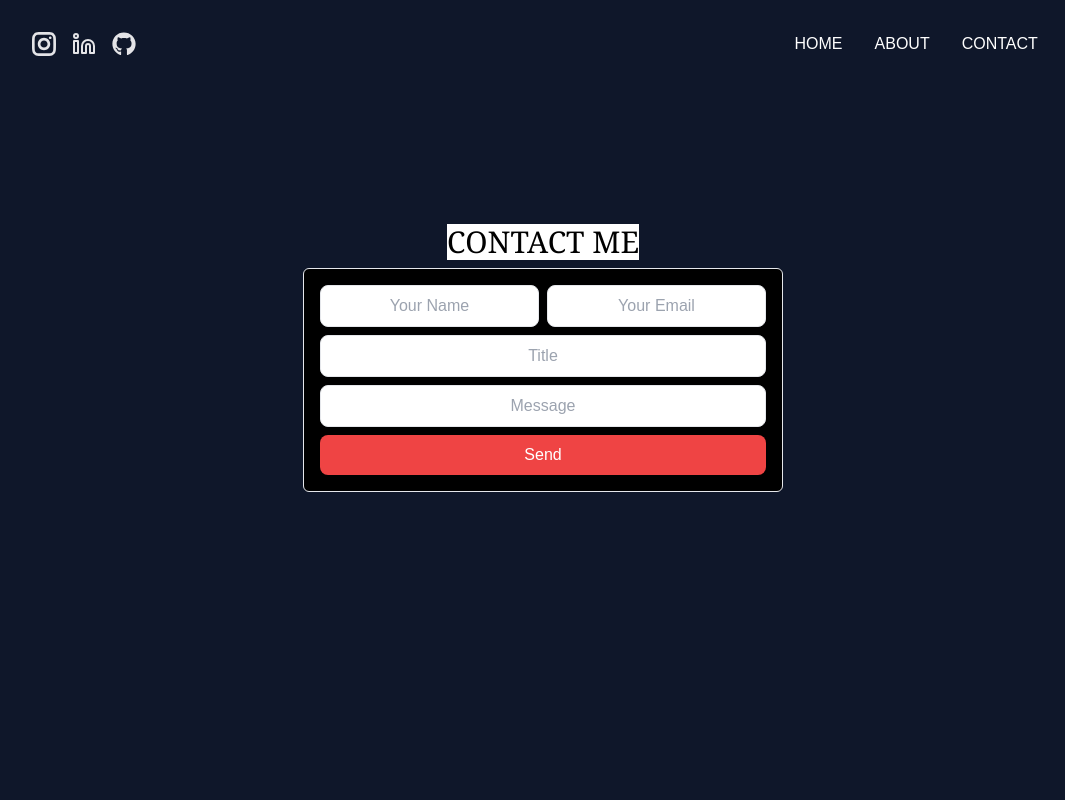
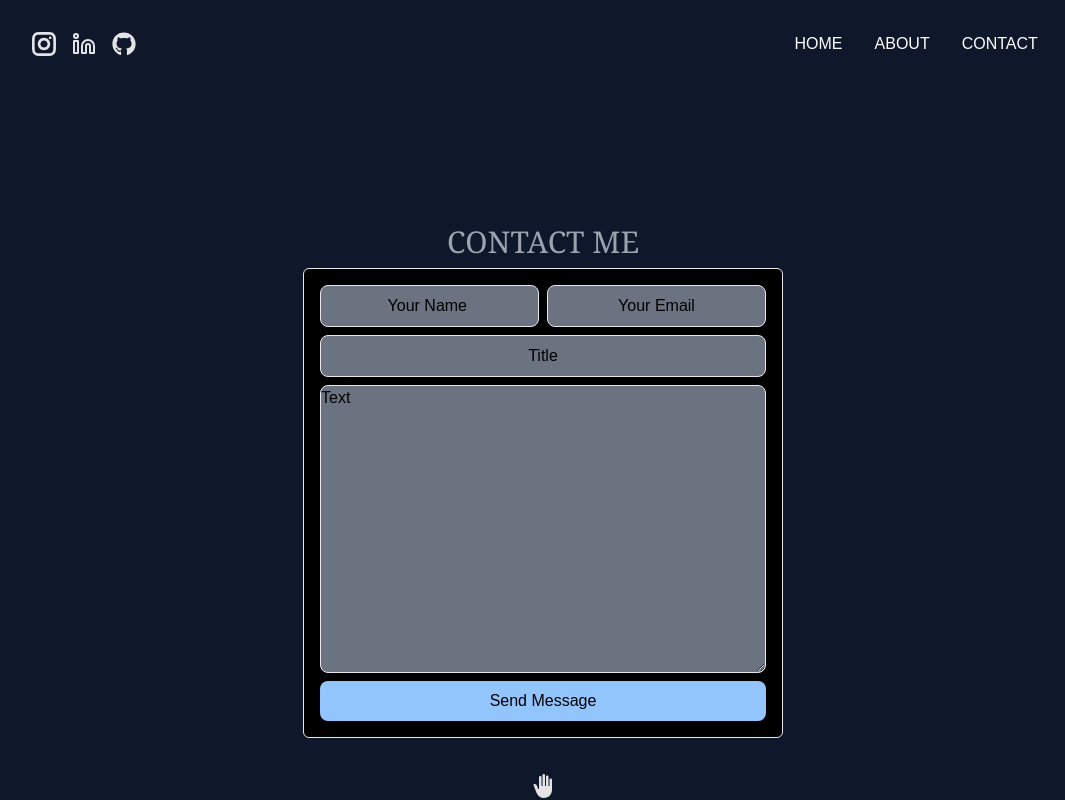
Before and after one commit to Tommy-Pamilo/Portfolio, a React (Create React App) app: page /Contact in a window 1280 px wide. Shown: the whole page, without its empty margins (97-1162 px from the left). Built offline with nearby package versions, Linux system fonts and the light colour scheme.

Commit message:
Initial commit

```diff
--- a/src/firebase/firebaseServices.ts
+++ b/src/firebase/firebaseServices.ts
@@ -1,6 +1,6 @@
 import { FirebaseApp, initializeApp } from "firebase/app";
 import { getAnalytics } from "firebase/analytics";
-
+import { getFirestore } from "firebase/firestore";
 
 const firebaseConfig = {
   apiKey: "AIzaSyCz13ymIBO0bpdX-QB2uLYjSEocjWxWDeo",
@@ -22,21 +22,20 @@ const InitializeApp = () => {
   return FirebaseInstance;
 };
 
-// const GetFirebaseInstance = () => {
-//     const firebaseInstance = InitializeApp();
+const GetFirestoreInstance = () => {
+  const firebaseInstance = InitializeApp();
 
-//     return getFirestore(firebaseInstance);
-// };
+  return getFirestore(firebaseInstance);
+};
 
 const GetAnalytics = () => {
-
   const firebaseInstance = InitializeApp();
 
   return getAnalytics(firebaseInstance);
 };
 
 const firebaseServices = {
-    // getFirestoreInstance: GetFirestoreInstance,
+  getFirestoreInstance: GetFirestoreInstance,
   getAnalytics: GetAnalytics
 };
 
--- a/src/sites/Contact.tsx
+++ b/src/sites/Contact.tsx
@@ -1,21 +1,85 @@
-import React from "react";
+import React, { useRef } from "react";
+import { addDoc, collection, } from "firebase/firestore";
+import firebaseServices from "../firebase/firebaseServices";
+import { MdBackHand } from "react-icons/md";
+import { FcApproval } from "react-icons/fc";
+import { compileFunction } from "vm";
 
+const firestore = firebaseServices.getFirestoreInstance();
 const Contact: React.FC = () => {
+
+  const NameRef = useRef<HTMLInputElement>(null);
+  const EmailRef = useRef<HTMLInputElement>(null);
+  const TitleRef = useRef<HTMLInputElement>(null);
+  const MessageRef = useRef<HTMLTextAreaElement>(null);
+
+  const Submit = () => {
+    const Name = NameRef.current?.value;
+    const Email = EmailRef.current?.value;
+    const Title = TitleRef.current?.value;
+    const Message = MessageRef.current?.value;
+    const contactRef = collection(firestore, "contact");
+
+    if (!Name || !Email || !Title || !Message) {
+      alert("Please fill all the fields");
+      return;
+    };
+
+    if (!validateEmail(Email)) {
+      alert("Please enter a valid email");
+      return;
+    };
+
+
+    return addDoc(contactRef, {
+      Name,
+      Email,
+      Title,
+      Message,
+      date: new Date().toISOString()
+    }).then(() => {
+      alert("Message sent");
+      NameRef.current!.value = "";
+      EmailRef.current!.value = "";
+      TitleRef.current!.value = "";
+      MessageRef.current!.value = "";
+    }).catch(() => {
+      alert("Something went wrong please try again or contact me on my social media");
+    });
+  };
+
   document.title = "Contact Me";
-  const inputStyle = "rounded-lg text-center p-2 focus:outline-none border focus:border-red-500";
-
+  const inputStyle = "rounded-lg text-center bg-gray-500 text-black placeholder:text-black p-2 focus:outline-none border ";
   return (
     <div className="flex flex-col justify-center items-center mt-40">
-      <h1 className="font-serif text-3xl bg-white select-none text-black my-2 w-max ">CONTACT ME</h1>
+      <h1 className="font-serif text-3xl  select-none text-gray-400 my-2 w-max ">CONTACT ME</h1>
       <div className="w-[30rem] bg-black grid grid-cols-2 gap-2 p-4 rounded-md border">
-        <input placeholder="Your Name" className={inputStyle} type="text" />
-        <input placeholder="Your Email" className={inputStyle} type="text" />
-        <input placeholder="Title" className={inputStyle + " col-span-2"} type="text" />
-        <input placeholder="Message" className={inputStyle + " col-span-2"} type="text" />
-        <button className="rounded-lg text-center p-2 bg-red-500 text-white col-span-2">Send</button>
+        <input placeholder="Your Name " className={inputStyle + " focus:border-green-400"} type="text" ref={NameRef} />
+        <input placeholder="Your Email" className={inputStyle + " focus:border-blue-400"} type="text" ref={EmailRef} />
+        <input placeholder="Title" className={inputStyle + " col-span-2 focus:border-orange-500"} ref={TitleRef} />
+        <textarea placeholder="Text" className=" placeholder:text-black bg-gray-500 w-[27.9rem] h-[18rem] focus:outline-none border focus:border-pink-500 rounded-lg" ref={MessageRef}></textarea>
+        {/* <input placeholder="Message" className={inputStyle + " col-span-2"} type="text" /> */}
+
+
+        <button onClick={Submit} className="rounded-lg text-center p-2 bg-blue-300 text-black col-span-2 hover:bg-green-500 hover:shadow-[0_0_20px_2px_#0000FF] ">Send Message</button>
+
+
+
+
+      </div>
+
+      <div>
+        <a href="http://localhost:3000/" target="blank">
+          <MdBackHand className="hover:text-red-500 text-zinc-200 text-2xl mt-9" />
+        </a>
       </div>
     </div>
   );
 }
 
+function validateEmail(email: string) {
+  const re = /^[^\s@]+@[^\s@]+\.[^\s@]+$/;
+  return re.test(email);
+}
+
 export default Contact;
```
Also changed, not shown: 1 other file (tests, documents, lock files or other folders). Lines whose indentation alone changed are shown as unchanged.
